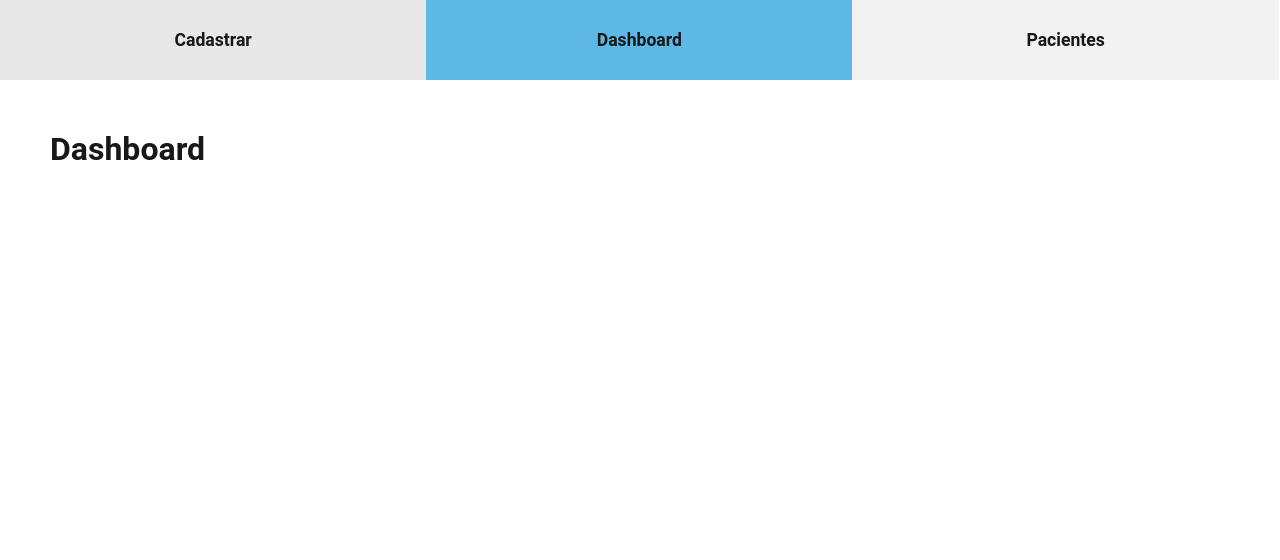
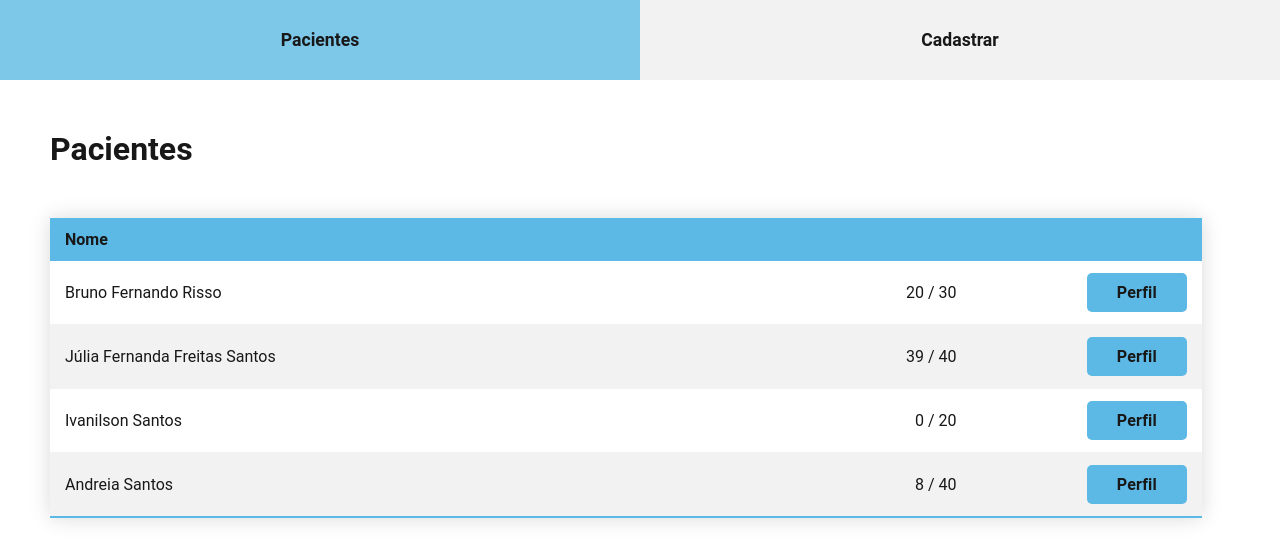
Before and after one commit to BrunoRisso58/PhysioManagement, a Vue app: page / in a window 1280 px wide. Shown: the top 560 px of the page. Built offline with nearby package versions, Linux system fonts and the light colour scheme; data requests are answered from the project's data file.

Commit message:
Removendo Dashboard da NavBar

```diff
--- a/db/db.json
+++ b/db/db.json
@@ -64,6 +64,21 @@
       "planId": "1",
       "section": 0,
       "id": 3
+    },
+    {
+      "name": "Andreia Santos",
+      "birthday": "2022-09-02",
+      "gender": "F",
+      "adress": {
+        "street": "Rua Conchal",
+        "number": "65",
+        "neighborhood": "Jardim Rollo",
+        "city": "Araras",
+        "state": "26"
+      },
+      "planId": "3",
+      "section": 8,
+      "id": 4
     }
   ]
 }
--- a/src/components/NavBar.vue
+++ b/src/components/NavBar.vue
@@ -1,18 +1,13 @@
 <template>
     <nav class="nav-container">
+        <a href="/">
+            <div class="item-container" id="patients">
+                <router-link class="nav-item" to="/">Pacientes</router-link>
+            </div>
+        </a>
         <a href="/cadastrar">
             <div class="item-container" id="register">
                 <router-link class="nav-item" to="/cadastrar">Cadastrar</router-link>
-            </div>
-        </a>
-        <a href="/">
-            <div class="item-container" id="dashboard">
-                <router-link class="nav-item" to="/">Dashboard</router-link>
-            </div>
-        </a>
-        <a href="/pacientes">
-            <div class="item-container" id="patients">
-                <router-link class="nav-item" to="/pacientes">Pacientes</router-link>
             </div>
         </a>
     </nav>
@@ -34,7 +29,7 @@ export default {
         text-align: center;
         font-size: 1.1rem;
         font-weight: bold;
-        width: 33.3%;
+        width: 50%;
         cursor: pointer
     }
 
--- a/src/router/index.js
+++ b/src/router/index.js
@@ -1,24 +1,18 @@
 import { createRouter, createWebHistory } from 'vue-router'
 import CadastroView from '../views/CadastroView.vue'
-import DashboardView from '../views/DashboardView.vue'
 import PacientesView from '../views/PacientesView.vue'
 import PerfilView from '../views/PerfilView.vue'
 
 const routes = [
   {
     path: '/',
-    name: 'Dashboard',
-    component: DashboardView
+    name: 'Pacientes',
+    component: PacientesView
   },
   {
     path: '/cadastrar',
     name: 'Cadastro',
     component: CadastroView
-  },
-  {
-    path: '/pacientes',
-    name: 'Pacientes',
-    component: PacientesView
   },
   {
     path: '/perfil',
--- a/src/views/DashboardView.vue
+++ /dev/null
@@ -1,14 +0,0 @@
-<template>
-    <PageTitle title="Dashboard" />
-</template>
-
-<script>
-import PageTitle from "../components/PageTitle.vue"
-
-export default {
-    name: "DashboardView",
-    components: {
-        PageTitle
-    }
-}
-</script>
```
